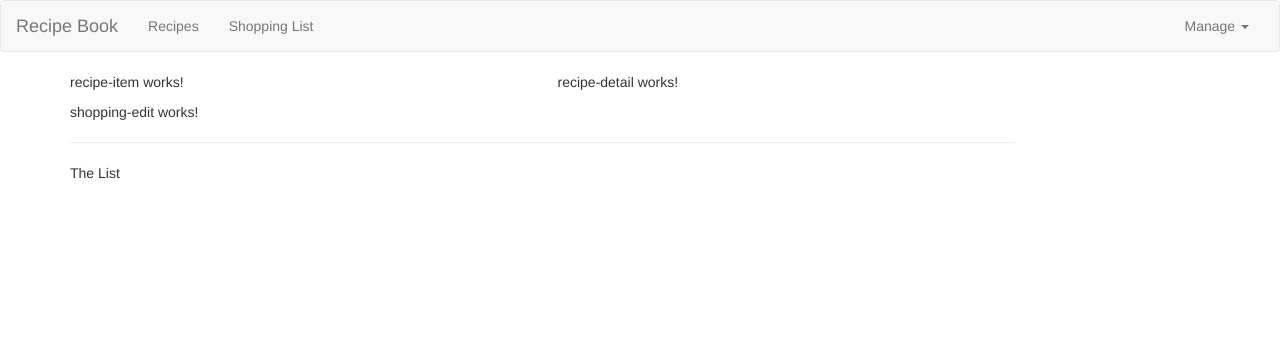
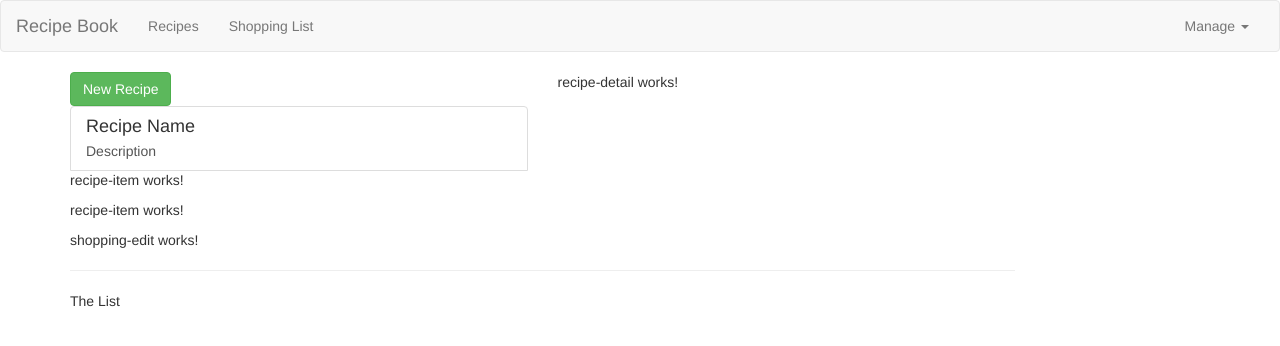
Before and after one commit to tomreifenberg/angular-recipes, an Angular app: page / in a window 1280 px wide. Shown: the top 346 px of the page. Built offline with nearby package versions, Linux system fonts and the light colour scheme.

Commit message:
Added Content to Recipes Components

```diff
--- a/src/app/recipes/recipe-list/recipe-list.component.html
+++ b/src/app/recipes/recipe-list/recipe-list.component.html
@@ -1 +1,20 @@
+<div class="row">
+    <div class="col-xs-12">
+        <button class="btn btn-success">New Recipe</button>
+    </div>
+</div>
+<div class="row">
+    <div class="col-xs-12">
+        <a href="#" class="list-group-item clearfix">
+            <div class="pull-left">
+                <h4 class="list-group-item-heading">Recipe Name</h4>
+                <p class="list-group-item-text">Description</p>
+            </div>
+            <span class="pull-right">
+                <img src="" alt="" class="img-responsive" style="max-height: 50px;">
+            </span>
+        </a>
+        <app-recipe-item></app-recipe-item>
+    </div>
+</div>
 <app-recipe-item></app-recipe-item>
--- a/src/app/recipes/recipe-list/recipe-list.component.ts
+++ b/src/app/recipes/recipe-list/recipe-list.component.ts
@@ -1,4 +1,6 @@
 import { Component, OnInit } from '@angular/core';
+
+import { Recipe } from '../recipe.model';
 
 @Component({
   selector: 'app-recipe-list',
@@ -7,7 +9,9 @@
 })
 export class RecipeListComponent implements OnInit {
 
-  recipes = [];
+  recipes: Recipe[] = [
+    new Recipe('A Test Recipe', 'This is a Test', 'https://get.pxhere.com/photo/natural-foods-food-superfood-Food-group-vegetable-plant-dish-produce-cuisine-fruit-ingredient-legume-vegetarian-food-vegan-nutrition-recipe-1556245.jpg')
+  ];
 
   constructor() { }
 
```
